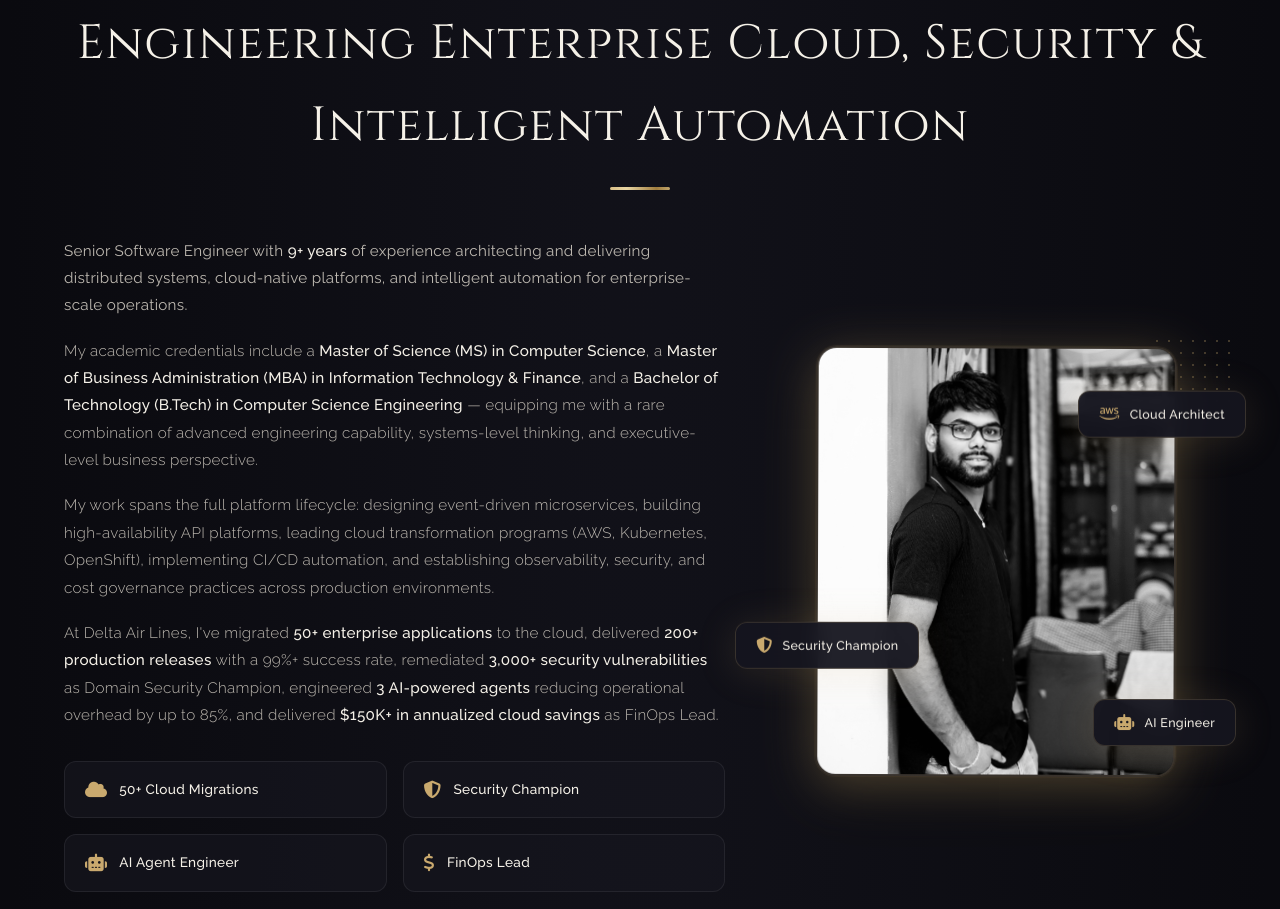
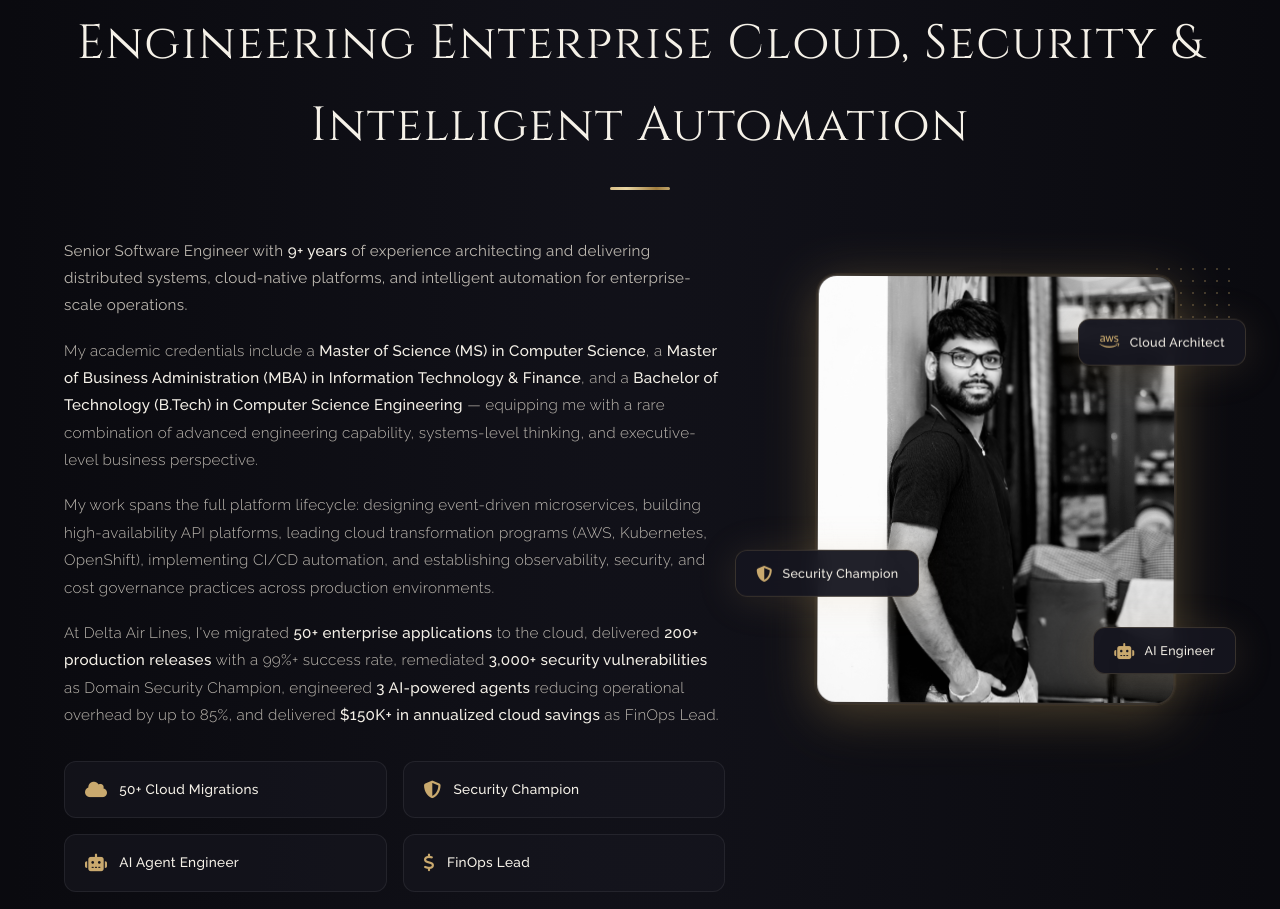
Before and after one commit to MaheshKonduri/mkonduri.online, a plain HTML site: page index.html in a window 1280 px wide. Shown: the part 1251-2160 px from the top of the page. Drawn offline with Linux system fonts and the light colour scheme; animation ran at ten frames a second.

Commit message:
Fix about section photo alignment - align to top with slight offset

```diff
--- a/styles.css
+++ b/styles.css
@@ -652,7 +652,7 @@ body::after {
     display: grid;
     grid-template-columns: 1.2fr 0.8fr;
     gap: 50px;
-    align-items: center;
+    align-items: start;
 }
 
 .about-lead {
@@ -733,6 +733,7 @@ body::after {
     position: relative;
     display: flex;
     justify-content: center;
+    margin-top: 40px;
 }
 
 .image-frame {
```
